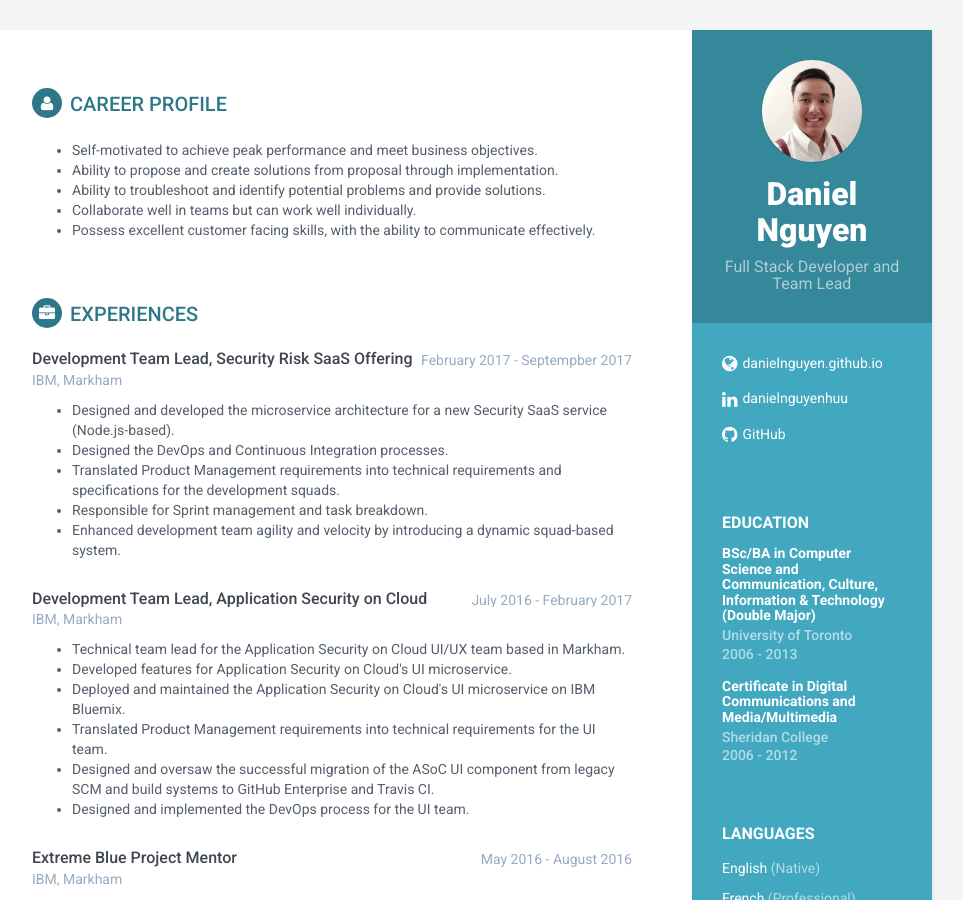
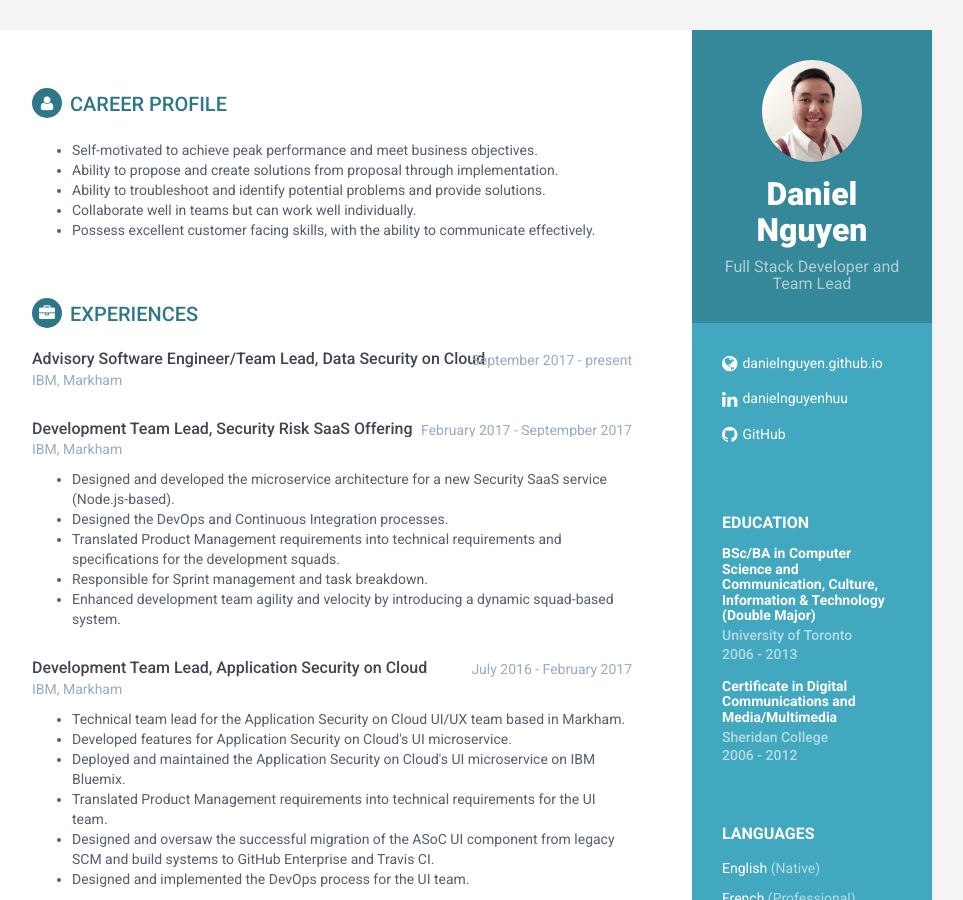
Before and after one commit to danielnguyen/danielnguyen.github.io, a Jekyll site: the page built from index.html, in a window 1280 px wide and 900 px high. Shown: the whole window, without its empty margins (188-1151 px from the left). Built offline with Jekyll 4.4.1, drawn with Linux system fonts in a browser that asks for light colours.

Commit message:
added experience

```diff
--- a/_data/experiences.yml
+++ b/_data/experiences.yml
@@ -1,3 +1,9 @@
+- experience:
+  role: Advisory Software Engineer/Team Lead, Data Security on Cloud
+  time: September 2017 - present
+  company: IBM, Markham
+  details: "<ul>
+  </ul>"
 - experience:
   role: Development Team Lead, Security Risk SaaS Offering
   time: February 2017 - Septempber 2017
```
